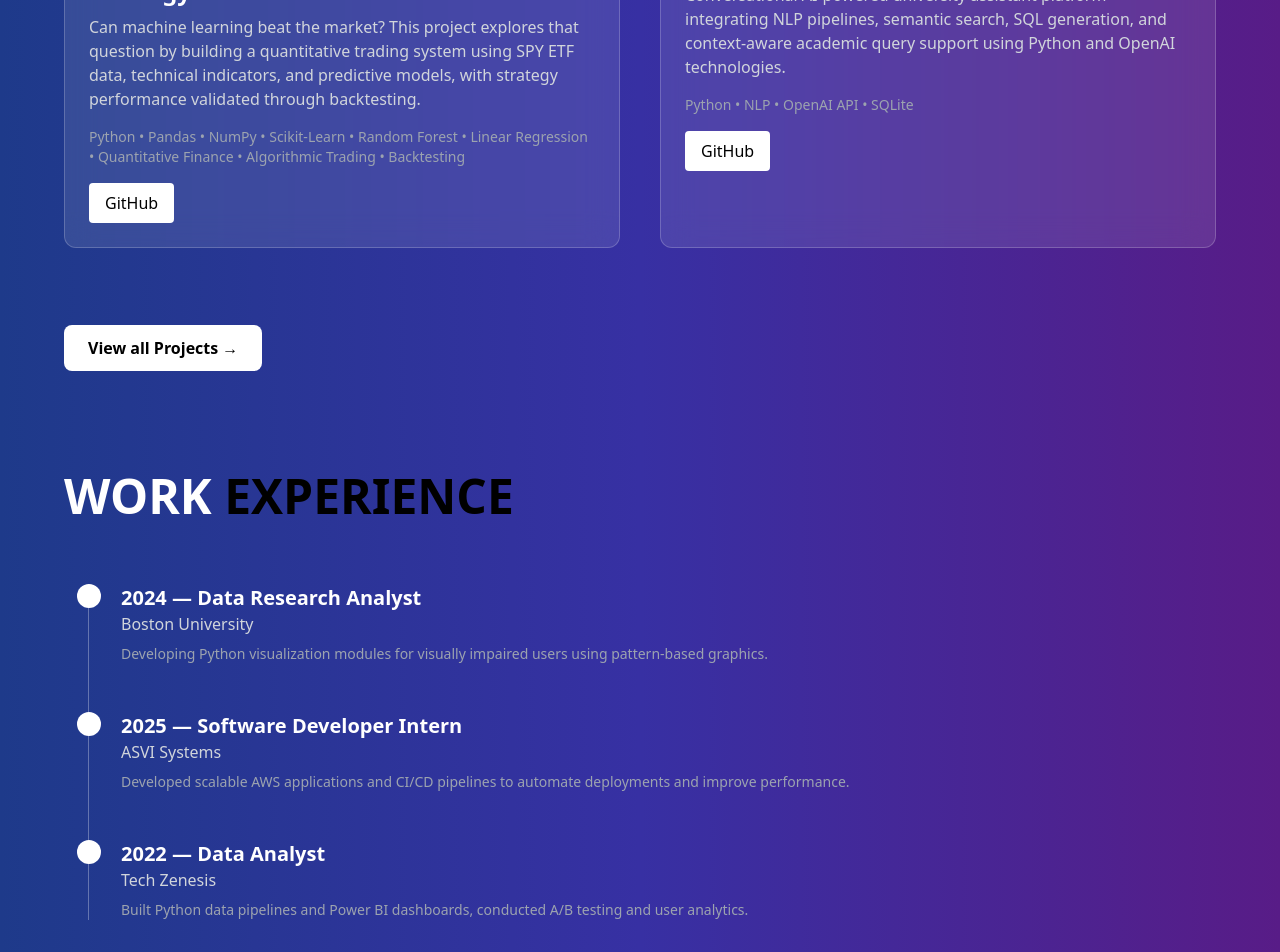
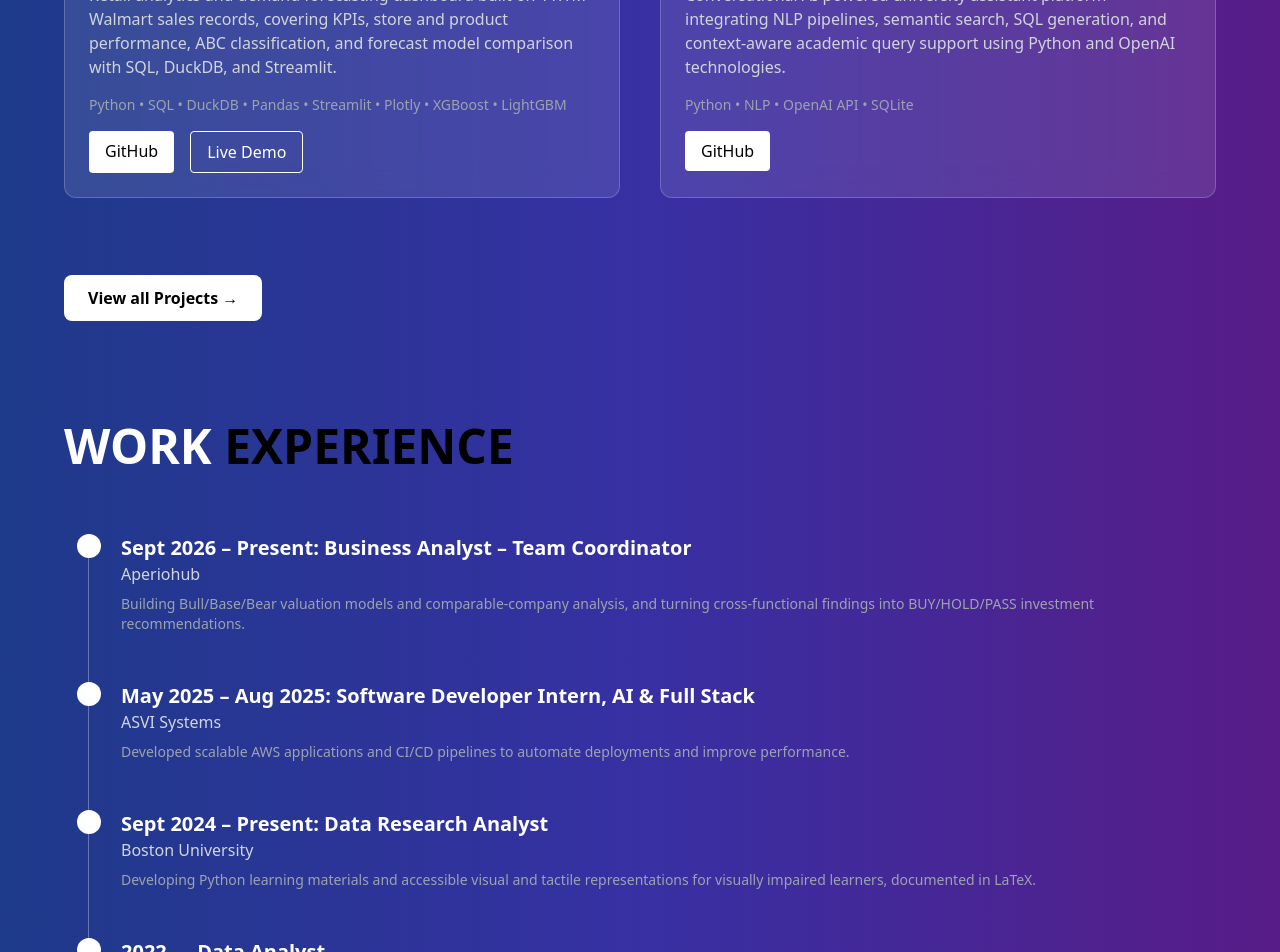
Before and after one commit to poojasukhdeve-project/pooja-sukhdeve-portfolio, a React (Vite) app: page /#/ in a window 1280 px wide. Shown: the part 3660-4612 px from the top of the page. Built offline with nearby package versions, Linux system fonts and the light colour scheme; the HTML template or start-up script is replaced by a standard one.

Commit message:
make chnages in the home page

```diff
--- a/src/pages/Home.jsx
+++ b/src/pages/Home.jsx
@@ -605,25 +605,32 @@ Live Demo
 <div className="bg-white/10 backdrop-blur-lg border border-white/20 p-6 rounded-xl hover:scale-105 transition">
 
 <h3 className="text-2xl font-bold mb-2">
-SPY ETF Machine Learning Trading Strategy
+RetailIQ
 </h3>
 
 <p className="text-gray-300 mb-4">
-Can machine learning beat the market? This project explores that
-question by building a quantitative trading system using SPY ETF data,
-technical indicators, and predictive models, with strategy performance validated through backtesting.
+Retail analytics and demand forecasting dashboard built on 11.1M Walmart sales records,
+covering KPIs, store and product performance, ABC classification, and forecast model
+comparison with SQL, DuckDB, and Streamlit.
 </p>
 
 <p className="text-sm text-gray-400 mb-4">
-Python • Pandas • NumPy • Scikit-Learn • Random Forest • Linear Regression • Quantitative Finance • Algorithmic Trading • Backtesting
+Python • SQL • DuckDB • Pandas • Streamlit • Plotly • XGBoost • LightGBM
 </p>
 
 <div className="flex gap-4">
 <a
-href="https://github.com/poojasukhdeve-project/SPY-ETF-Machine-Learning-Trading-Strategy"
+href="https://github.com/poojasukhdeve-project/RetailIQ"
 className="px-4 py-2 bg-white text-black rounded"
 >
 GitHub
+</a>
+
+<a
+href="https://retailiq-hnxcr5qvazmbq45nbq9bar.streamlit.app/"
+className="px-4 py-2 border border-white rounded"
+>
+Live Demo
 </a>
 
 </div>
@@ -688,16 +695,16 @@ WORK <span className="text-black">EXPERIENCE</span>
 <div className="absolute -left-3 w-6 h-6 bg-white rounded-full"></div>
 
 <h3 className="text-xl font-semibold">
-2024 — Data Research Analyst
+Sept 2026 – Present: Business Analyst – Team Coordinator
 </h3>
 
 <p className="text-gray-300">
-Boston University
+Aperiohub
 </p>
 
 <p className="text-gray-400 text-sm mt-2">
-Developing Python visualization modules for visually
-impaired users using pattern-based graphics.
+Building Bull/Base/Bear valuation models and comparable-company analysis,
+and turning cross-functional findings into BUY/HOLD/PASS investment recommendations.
 </p>
 </div>
 
@@ -706,7 +713,7 @@ impaired users using pattern-based graphics.
 <div className="absolute -left-3 w-6 h-6 bg-white rounded-full"></div>
 
 <h3 className="text-xl font-semibold">
-2025 — Software Developer Intern
+May 2025 – Aug 2025: Software Developer Intern, AI & Full Stack
 </h3>
 
 <p className="text-gray-300">
@@ -720,6 +727,23 @@ to automate deployments and improve performance.
 </div>
 
 
+{/* Experience 3 */}
+<div className="ml-8">
+<div className="absolute -left-3 w-6 h-6 bg-white rounded-full"></div>
+
+<h3 className="text-xl font-semibold">
+Sept 2024 – Present: Data Research Analyst
+</h3>
+
+<p className="text-gray-300">
+ Boston University
+</p>
+
+<p className="text-gray-400 text-sm mt-2">
+Developing Python learning materials and accessible visual
+and tactile representations for visually impaired learners, documented in LaTeX.
+</p>
+</div>
 {/* Experience 4 */}
 <div className="ml-8">
 <div className="absolute -left-3 w-6 h-6 bg-white rounded-full"></div>
@@ -733,8 +757,8 @@ Tech Zenesis
 </p>
 
 <p className="text-gray-400 text-sm mt-2">
-Built Python data pipelines and Power BI dashboards,
-conducted A/B testing and user analytics.
+Built Python and SQL pipelines on 100K+ records and 5+ Power BI
+dashboards for operational KPIs, reducing manual processing effort by about 30%.
 </p>
 </div>
 
```
